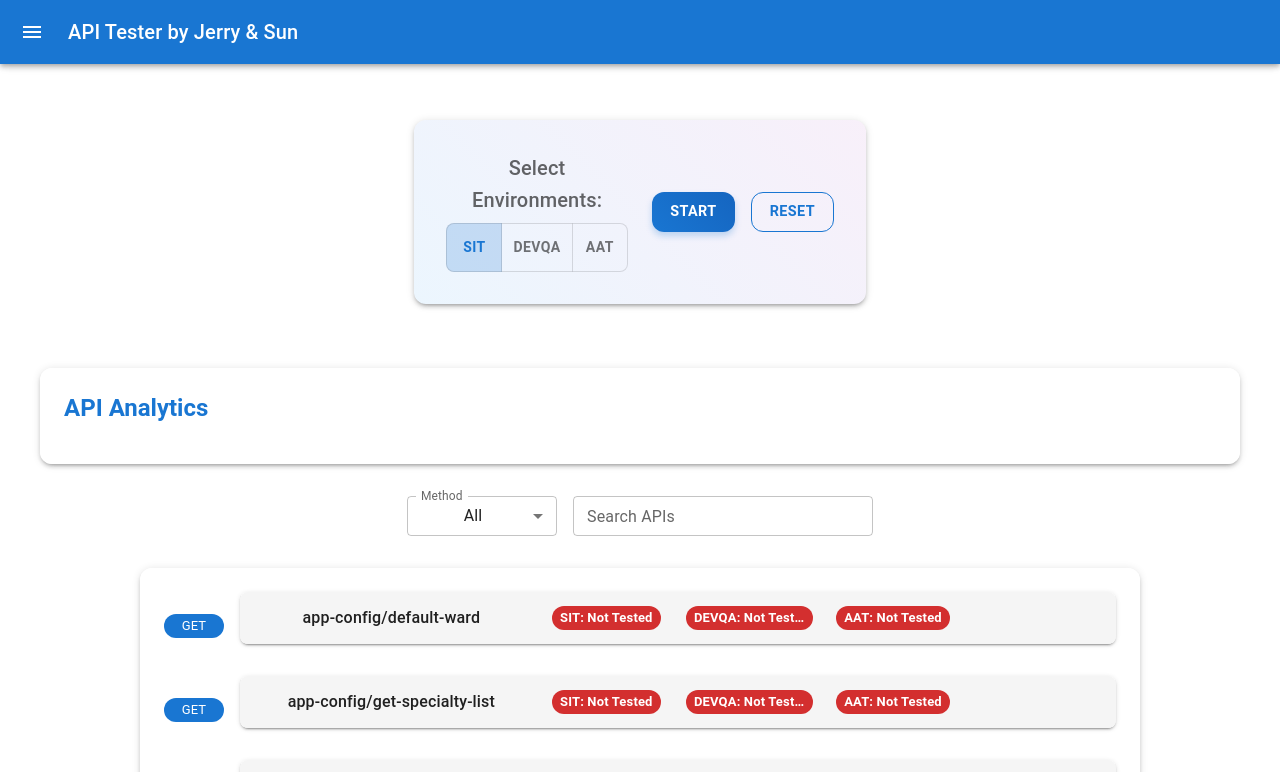
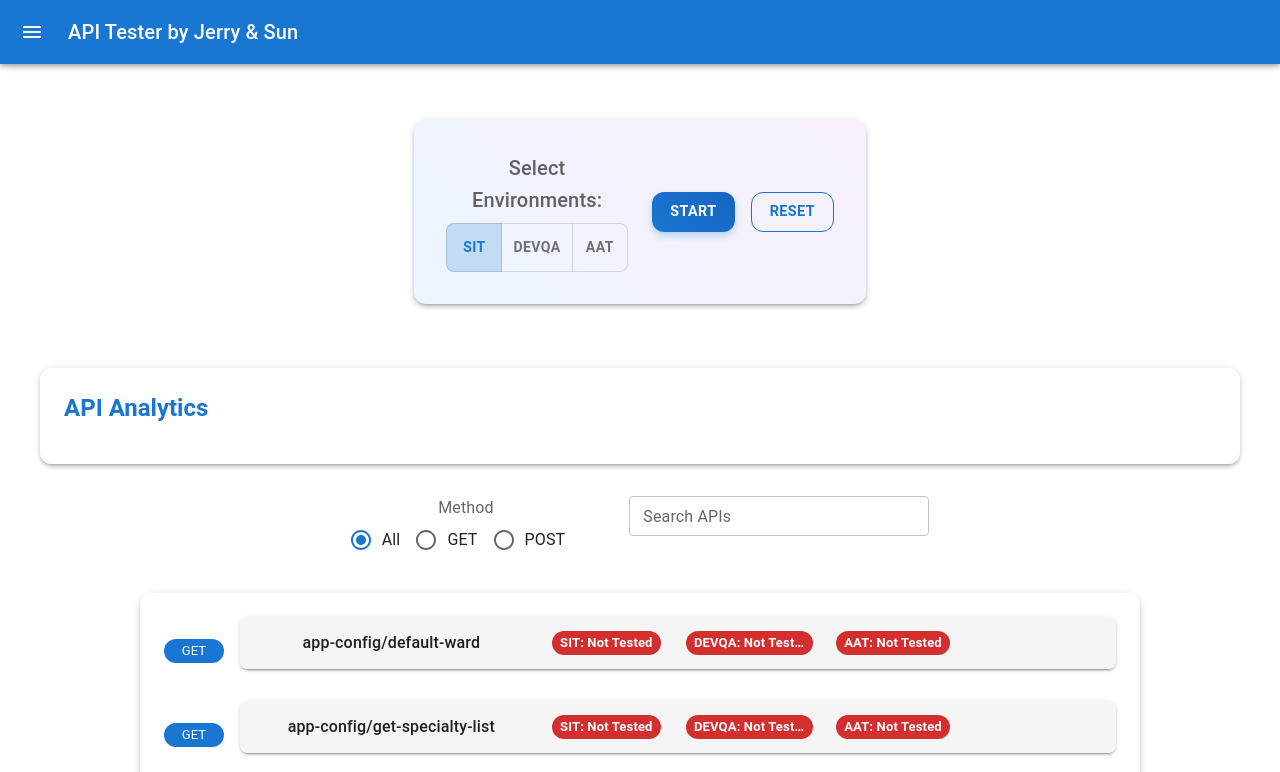
Before and after one commit to cp6-jeffcheung/ha-api-healthchecker, a React (Create React App) app: page / in a window 1280 px wide. Shown: the top 772 px of the page. Built offline with nearby package versions, Linux system fonts and the light colour scheme.

Commit message:
chagne the method filter display

```diff
--- a/src/pages/HomePage/utils.jsx
+++ b/src/pages/HomePage/utils.jsx
@@ -14,10 +14,11 @@ import {
   IconButton,
   Collapse,
   TextField,
-  Select,
-  MenuItem,
-  InputLabel,
+  FormControlLabel,
   FormControl,
+  FormLabel,
+  Radio,
+  RadioGroup,
 } from "@mui/material";
 import APIPath from "components/APIPath";
 import SuccessFailChart from "components/SuccessFailChart";
@@ -295,18 +296,20 @@ export const FilterSection = ({
   handleSearchChange,
 }) => (
   <Box sx={{ display: "flex", mb: 2, gap: 2, justifyContent: "center" }}>
-    <FormControl variant="outlined" size="small" sx={{ width: "150px" }}>
-      <InputLabel>Method</InputLabel>
-      <Select
-        value={methodFilter}
-        onChange={handleMethodFilterChange}
-        label="Method"
-      >
-        <MenuItem value="ALL">All</MenuItem>
-        <MenuItem value="GET">GET</MenuItem>
-        <MenuItem value="POST">POST</MenuItem>
-      </Select>
-    </FormControl>
+    <FormControl component="fieldset" sx={{ mr: 4 }}>
+        <FormLabel component="legend">Method</FormLabel>
+        <RadioGroup
+          row
+          aria-label="method"
+          name="method-filter"
+          value={methodFilter}
+          onChange={handleMethodFilterChange}
+        >
+          <FormControlLabel value="ALL" control={<Radio />} label="All" />
+          <FormControlLabel value="GET" control={<Radio />} label="GET" />
+          <FormControlLabel value="POST" control={<Radio />} label="POST" />
+        </RadioGroup>
+      </FormControl>
     <TextField
       label="Search APIs"
       variant="outlined"
```
